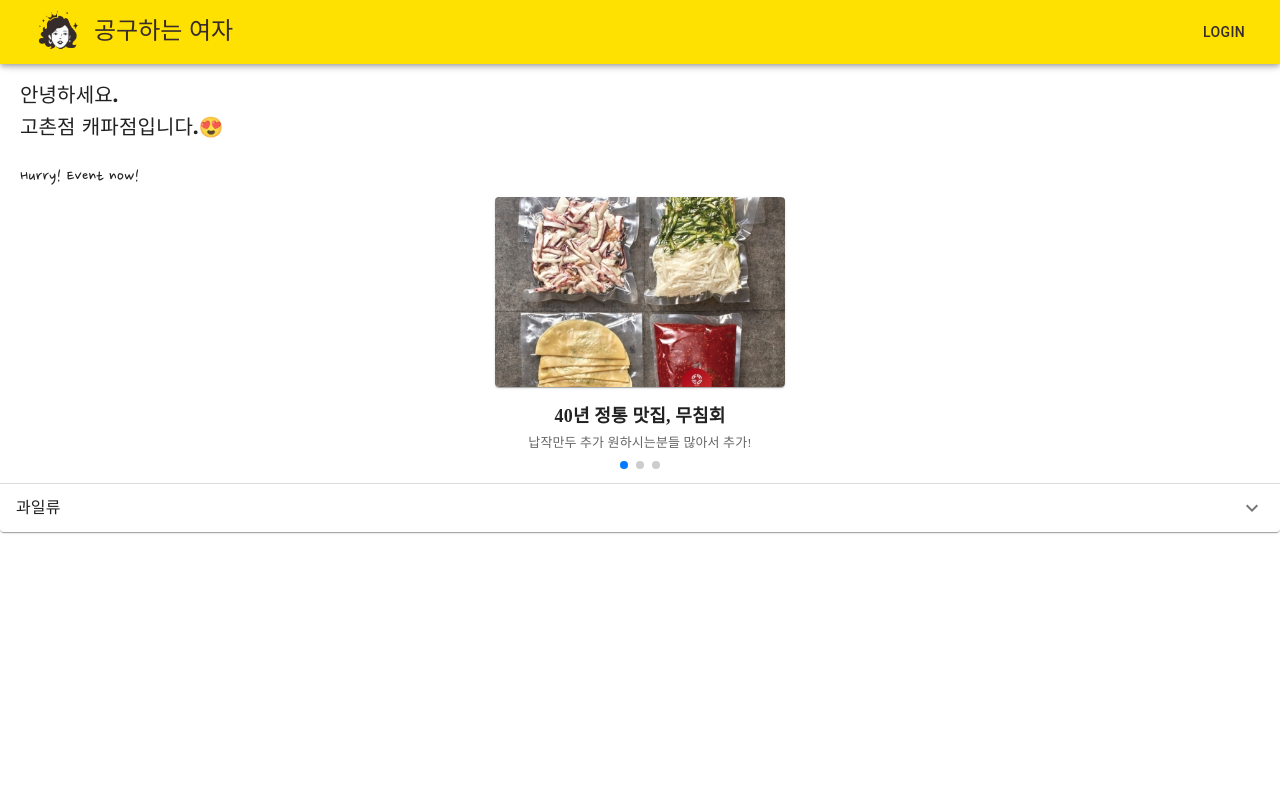
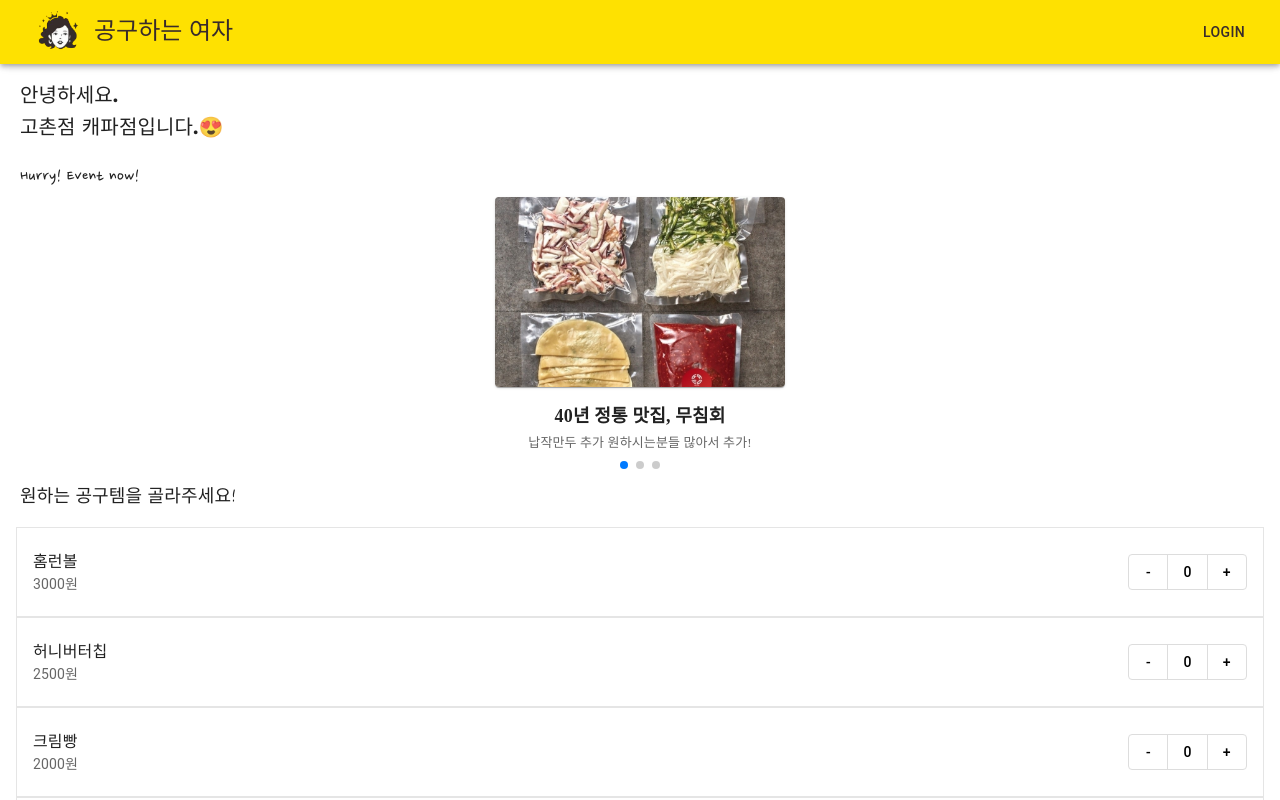
Before and after one commit to joshua-legend/09_girl, a Next.js app: page / in a window 1280 px wide. Shown: the top 800 px of the page. Built offline with nearby package versions, Linux system fonts and the light colour scheme; a web font is replaced by a local one.

Commit message:
made props

```diff
--- a/components/molecules/AccordionCart/ItemCounter/ItemCounter.tsx
+++ b/components/molecules/ItemCounter/ItemCounter.tsx
@@ -1,6 +1,6 @@
 import React, { useState } from 'react'
-import ItemCounterView, { ItemCounterViewProps } from '@components/molecules/AccordionCart/ItemCounter/ItemCounterView'
-import ItemCounterAction, { ItemCounterActionProps } from '@components/molecules/AccordionCart/ItemCounter/ItemCounterActionsResult'
+import ItemCounterView, { ItemCounterViewProps } from '@components/molecules/ItemCounter/ItemCounterView'
+import ItemCounterAction, { ItemCounterActionProps } from '@components/molecules/ItemCounter/ItemCounterAction'
 
 export type ItemCounterProps = {
   item: ItemCounterViewProps
@@ -8,14 +8,13 @@ export type ItemCounterProps = {
 
 const ItemCounter = ({ item }: ItemCounterProps) => {
   const [quantity, setQuantity] = useState<number>(0)
-
+  const itemWithQuantity = { ...item, quantity }
   const actionProps = {
     quantity,
     setQuantity,
   } as ItemCounterActionProps
-
   const actions = ItemCounterAction(actionProps)
-  return <ItemCounterView {...actions} {...item} quantity={quantity} />
+  return <ItemCounterView {...actions} {...itemWithQuantity} />
 }
 
 export default ItemCounter
--- a/components/molecules/AccordionCart/ItemCounter/ItemCounterActionsResult.tsx
+++ b/components/molecules/ItemCounter/ItemCounterAction.tsx
@@ -1,6 +1,6 @@
 import React, { ComponentProps, Dispatch } from 'react'
 
-export type ItemCounterActionsResult = {
+export type ItemCounterActionResult = {
   onMinusClick: () => void
   onPlusClick: () => void
 }
@@ -10,7 +10,7 @@ export type ItemCounterActionProps = {
   setQuantity: React.Dispatch<React.SetStateAction<number>>
 }
 
-const ItemCounterAction = ({ quantity, setQuantity }: ItemCounterActionProps): ItemCounterActionsResult => {
+const ItemCounterAction = ({ quantity, setQuantity }: ItemCounterActionProps): ItemCounterActionResult => {
   const onMinusClick = () => setQuantity((prevState) => (prevState === 0 ? prevState : prevState - 1))
   const onPlusClick = () => setQuantity((prevState) => prevState + 1)
 
--- a/components/molecules/AccordionCart/ItemCounter/ItemCounterView.tsx
+++ b/components/molecules/ItemCounter/ItemCounterView.tsx
@@ -1,17 +1,26 @@
 import React from 'react'
-import { Accordion, AccordionDetails, AccordionSummary, Box, ButtonGroup, ButtonGroupProps, ButtonProps, Card, CardContent, CardMedia, CardMediaProps, CardProps, Chip, List, ListItem, ListItemProps, ListItemText, ListItemTextProps, Typography, Typography as Title, Typography as SubTitle, TypographyProps } from '@mui/material'
-import { ItemCounterActionsResult } from './ItemCounterActionsResult'
+import { Box, BoxProps, ButtonGroup, ButtonGroupProps, ButtonProps, Chip, ChipProps, IconButton, ListItem, ListItemProps, ListItemText, ListItemTextProps, Tooltip } from '@mui/material'
+import { ItemCounterActionResult } from './ItemCounterAction'
 import { COLORS } from '@styles/colors'
 import Button from '@mui/material/Button'
+import PriorityHighIcon from '@mui/icons-material/PriorityHigh'
+import { FONTS } from '@styles/fonts'
 
 export type ItemCounterViewProps = {
   name?: string
   price?: number
   quantity?: number
+  isNeedOption?: boolean
 }
 
-const ItemCounterView = ({ name, price, quantity, onPlusClick, onMinusClick }: ItemCounterViewProps & ItemCounterActionsResult) => {
+const ItemCounterView = ({ name = 'Test 입니다.', price = 10000, quantity, isNeedOption = false, onPlusClick, onMinusClick }: ItemCounterViewProps & ItemCounterActionResult) => {
   const uiConfig = {
+    box: {
+      style: {
+        padding: '1rem',
+        border: `1px solid ${COLORS.TRANSPARENT_BLACK}`,
+      },
+    } as BoxProps,
     listItem: {
       disablePadding: true,
     } as ListItemProps,
@@ -22,6 +31,7 @@ const ItemCounterView = ({ name, price, quantity, onPlusClick, onMinusClick }: I
         style: {},
       },
     } as ListItemTextProps,
+    chip: {} as ChipProps,
     buttonGroup: {
       disableElevation: true,
       variant: 'outlined',
@@ -52,9 +62,10 @@ const ItemCounterView = ({ name, price, quantity, onPlusClick, onMinusClick }: I
     } as ButtonProps,
   }
   return (
-    <Box sx={{ margin: '1rem 0' }}>
+    <Box {...uiConfig.box}>
       <ListItem {...uiConfig.listItem}>
         <ListItemText {...uiConfig.listItemText} />
+        {isNeedOption ? <Chip size={'small'} sx={{ fontSize: '14px', margin: '0.5rem 0.5rem 0.5rem 0', fontFamily: FONTS.TITLE }} label='옵션주의!' /> : null}
         <ButtonGroup {...uiConfig.buttonGroup} aria-label='Disabled elevation buttons'>
           <Button {...uiConfig.minusButton}>-</Button>
           <Button {...uiConfig.quantityButton}>{quantity ?? 0}</Button>
--- a/components/organisms/AdBanner/AdBannerView.tsx
+++ b/components/organisms/AdBanner/AdBannerView.tsx
@@ -4,7 +4,7 @@ import 'swiper/css/pagination'
 import { Box as AdBanner, BoxProps, TypographyProps } from '@mui/material'
 import { AdBannerActionProps } from './AdBannerAction'
 import { SwiperSlide, Swiper } from 'swiper/react'
-import { Navigation, Pagination } from 'swiper' // 추가
+import { Autoplay, Pagination } from 'swiper' // 추가
 import Card, { CardProps } from '@components/molecules/Card/Card'
 import Typography from '@mui/material/Typography'
 import { FONTS } from '@styles/fonts'
@@ -36,6 +36,7 @@ const AdBannerView = ({ cards }: AdBannerViewProps & AdBannerActionProps) => {
         height: '100%',
         width: '100%',
       },
+      autoplay: false,
       slidesPerView: 'auto',
       centeredSlides: true,
       pagination: {
@@ -53,7 +54,7 @@ const AdBannerView = ({ cards }: AdBannerViewProps & AdBannerActionProps) => {
   return (
     <AdBanner {...uiConfig.AdBanner}>
       <Typography {...uiConfig.Title}>Hurry! Event now!</Typography>
-      <Swiper {...uiConfig.Swiper} modules={[Pagination]}>
+      <Swiper {...uiConfig.Swiper} modules={[Pagination, Autoplay]}>
         {cards.map((card, idx) => {
           return (
             <SwiperSlide key={idx} {...uiConfig.SwiperSlide}>
--- /dev/null
+++ b/components/organisms/ItemPickerBanner/ItemPickerBanner.tsx
@@ -0,0 +1,13 @@
+import React from 'react'
+import ItemPickerBannerView, { ItemPickerBannerViewProps } from '@components/organisms/ItemPickerBanner/ItemPickerBannerView'
+import ItemPickerBannerAction from '@components/organisms/ItemPickerBanner/ItemPickerBannerAction'
+
+export type ItemPickerBannerProps = {
+  itemPickerBanner: ItemPickerBannerViewProps
+}
+
+const ItemPickerBanner = ({ itemPickerBanner }: ItemPickerBannerProps) => {
+  return <ItemPickerBannerView {...ItemPickerBannerAction} {...itemPickerBanner} />
+}
+
+export default ItemPickerBanner
--- /dev/null
+++ b/components/organisms/ItemPickerBanner/ItemPickerBannerAction.tsx
@@ -0,0 +1,7 @@
+import React from 'react'
+
+export type ItemPickerBannerActionProps = {}
+
+const ItemPickerBannerAction: ItemPickerBannerActionProps = {}
+
+export default ItemPickerBannerAction
--- /dev/null
+++ b/components/organisms/ItemPickerBanner/ItemPickerBannerView.tsx
@@ -0,0 +1,48 @@
+import React from 'react'
+import 'swiper/css'
+import 'swiper/css/pagination'
+import { Box as ItemCountersBox, Box as Banner, BoxProps, TypographyProps } from '@mui/material'
+import { ItemPickerBannerActionProps } from './ItemPickerBannerAction'
+import Typography from '@mui/material/Typography'
+import { FONTS } from '@styles/fonts'
+import ItemCounter, { ItemCounterProps } from '@components/molecules/ItemCounter/ItemCounter'
+
+export type ItemPickerBannerViewProps = {
+  items: ItemCounterProps[]
+}
+
+const ItemPickerBannerView = ({ items }: ItemPickerBannerViewProps & ItemPickerBannerActionProps) => {
+  const uiConfig = {
+    Banner: {
+      sx: {
+        width: '100%',
+      },
+    } as BoxProps,
+    Title: {
+      sx: {
+        paddingLeft: '20px',
+        fontFamily: FONTS.TITLE,
+        fontSize: '18px',
+        fontWeight: '500',
+      },
+    } as TypographyProps,
+    ItemBox: {
+      sx: {
+        margin: '1rem',
+      },
+    },
+  }
+
+  return (
+    <Banner {...uiConfig.Banner}>
+      <Typography {...uiConfig.Title}>원하는 공구템을 골라주세요!</Typography>
+      <ItemCountersBox {...uiConfig.ItemBox}>
+        {items.map((value, index) => {
+          return <ItemCounter {...value} key={index} />
+        })}
+      </ItemCountersBox>
+    </Banner>
+  )
+}
+
+export default ItemPickerBannerView
--- a/pages/index.tsx
+++ b/pages/index.tsx
@@ -2,34 +2,24 @@ import type { NextPage } from 'next'
 import IntroBanner from '@components/molecules/IntroBanner/IntroBanner'
 import AdBanner, { AdBannerProps } from '@components/organisms/AdBanner/AdBanner'
 import { IMAGES } from '@styles/images'
-import { Accordion, AccordionDetails, AccordionSummary, Box, ButtonGroup, Chip, List, ListItem, ListItemText, Typography } from '@mui/material'
-import ExpandMoreIcon from '@mui/icons-material/ExpandMore'
 import React from 'react'
-import ItemCounter from '@components/molecules/AccordionCart/ItemCounter/ItemCounter'
+import ItemPickerBanner, { ItemPickerBannerProps } from '@components/organisms/ItemPickerBanner/ItemPickerBanner'
 
 const Home: NextPage = () => {
   const props = {
     adBanner: {
       cards: [{ card: { image: IMAGES.TEST1, title: '40년 정통 맛집, 무침회', subtitle: '납작만두 추가 원하시는분들 많아서 추가!' } }, { card: { image: IMAGES.TEST2, title: '패션후르츠청', subtitle: '인공색소, 인공향료, 보존료 3무 첨가로 건강하게!!' } }, { card: { image: IMAGES.TEST3 } }],
-    },
-  } as AdBannerProps
+    } as AdBannerProps,
+    itemPickerBanner: {
+      items: [{ item: { name: '홈런볼', price: 3000 } }, { item: { name: '허니버터칩', price: 2500 } }, { item: { name: '크림빵', price: 2000 } }, { item: { name: '초코파이', price: 2800 } }, { item: { name: '과자봉지', price: 1500 } }, { item: { name: '마카롱', price: 3500 } }, { item: { name: '아이스크림', price: 2000 } }, { item: { name: '샌드위치', price: 3200 } }],
+    } as ItemPickerBannerProps,
+  }
 
   return (
     <>
       <IntroBanner />
       <AdBanner {...props} />
-      <Accordion>
-        <AccordionSummary expandIcon={<ExpandMoreIcon />}>
-          <Typography>과일류</Typography>
-        </AccordionSummary>
-        <AccordionDetails>
-          <List>
-            <ItemCounter />
-            <ItemCounter />
-            <ItemCounter />
-          </List>
-        </AccordionDetails>
-      </Accordion>
+      <ItemPickerBanner {...props} />
     </>
   )
 }
--- a/styles/colors.tsx
+++ b/styles/colors.tsx
@@ -5,7 +5,6 @@ export const COLORS = {
   BACKGROUND: '#F5F5F5', // 배경색
   TEXT: '#666', // 텍스트 색상
   LINK: '#1976D2', // 링크 색상
-  BUTTON: '#4CAF50', // 버튼 색상
   BORDER: '#DDDDDD', // 테두리 색상
-  // 필요한 다른 색상 값들을 추가합니다.
+  TRANSPARENT_BLACK: 'rgba(0, 0, 0, 0.1)',
 }
```
Also changed, not shown: components/molecules/AccordionCart/AccordionCart.tsx (deleted, +0 -13 lines), components/molecules/AccordionCart/AccordionCartAction.tsx (deleted, +0 -7 lines), components/molecules/AccordionCart/AccordionCartView.tsx (deleted, +0 -29 lines).
